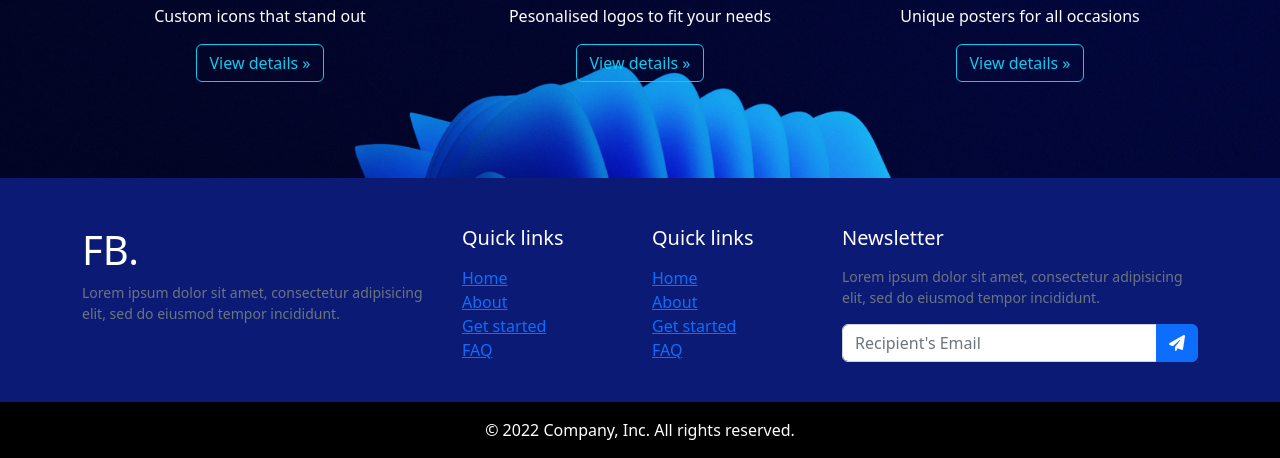
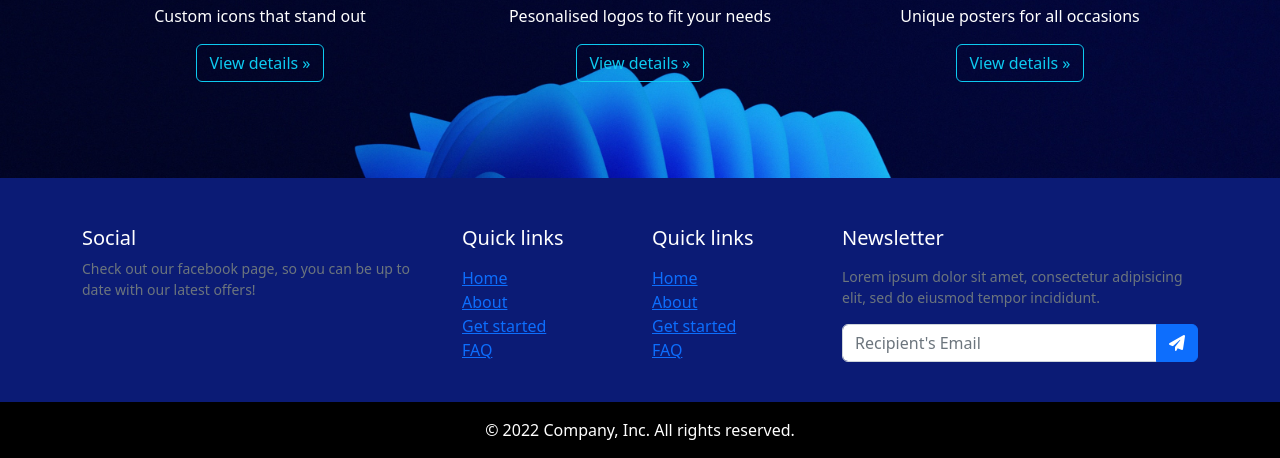
Before and after one commit to Awoyalejohn/GDS, a Django app: page / in a window 1280 px wide. Shown: the part 953-1411 px from the top of the page. Run offline with Django 4.2, Linux system fonts and the light colour scheme; some libraries are stand-ins or nearby versions.

Commit message:
Add info about facebook page in footer

```diff
--- a/templates/base.html
+++ b/templates/base.html
@@ -107,8 +107,8 @@
   <div class="container py-4">
       <div class="row gy-3 gx-4">
           <div class="col-lg-4 col-md-6">
-              <h5 class="h1 text-white">FB.</h5>
-              <p class="small text-muted">Lorem ipsum dolor sit amet, consectetur adipisicing elit, sed do eiusmod tempor incididunt.</p>
+              <h5 class="text-white">Social</h5>
+              <p class="small text-muted">Check out our facebook page, so you can be up to date with our latest offers!</p>
           </div>
           <div class="col-lg-2 col-md-6">
               <h5 class="text-white mb-3">Quick links</h5>
```
